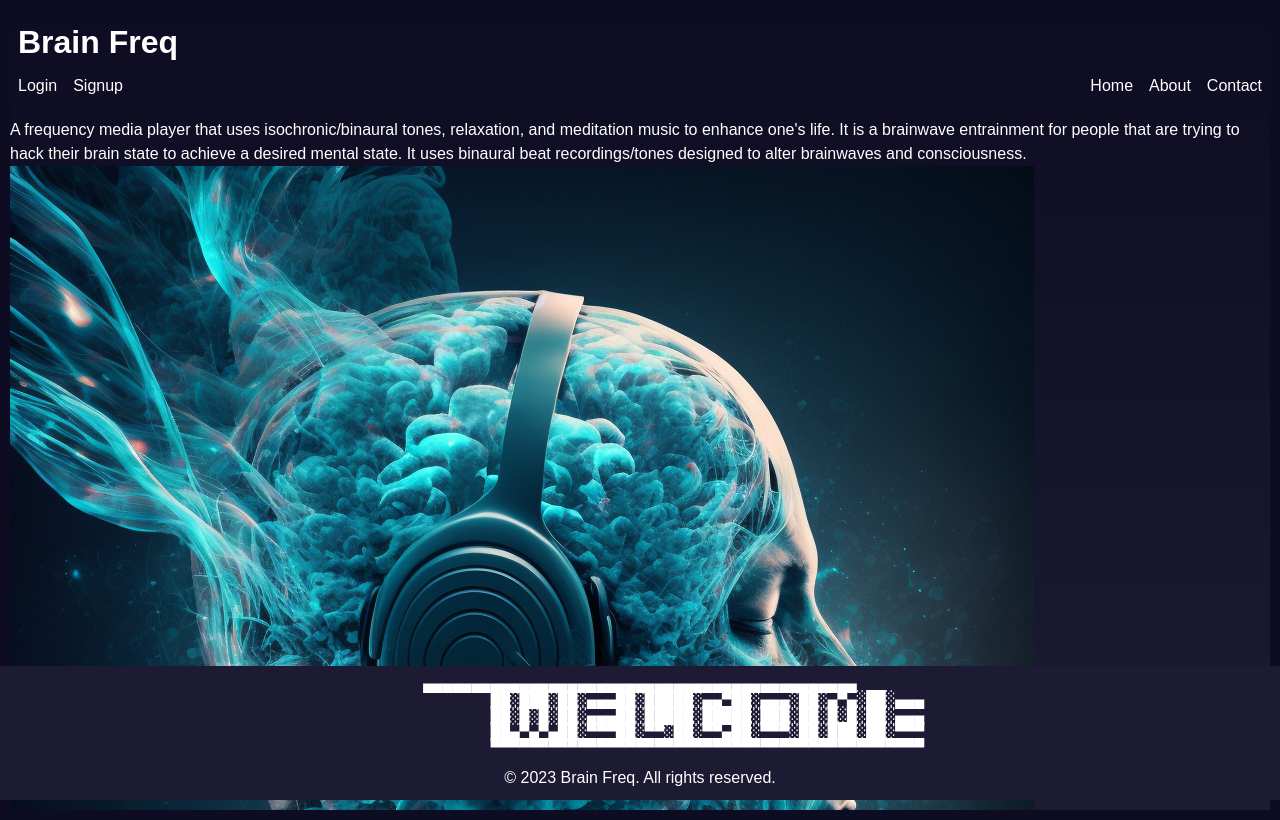
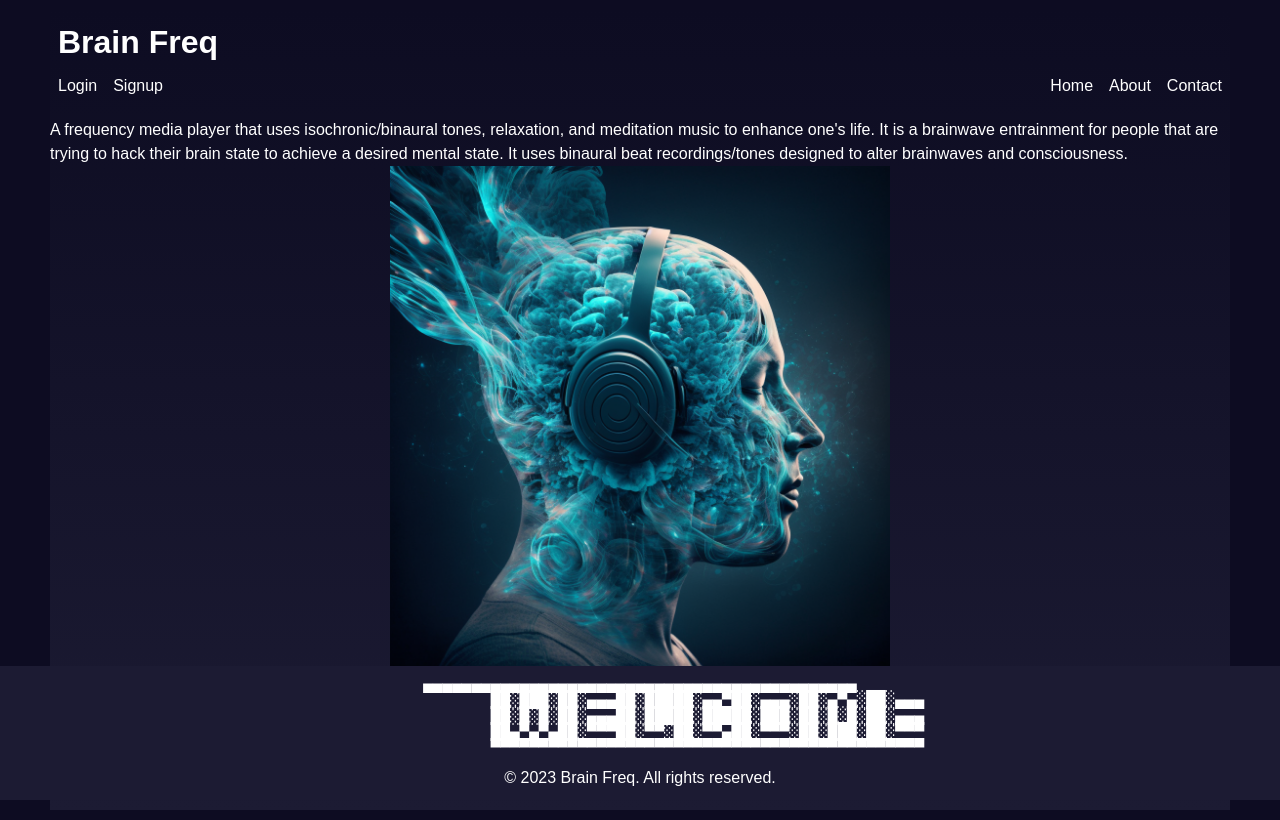
Before and after one commit to Bocabooii/Project-3, a React (Create React App) app in the folder brain_freq/client/: page /about in a window 1280 px wide. Built offline with nearby package versions, Linux system fonts and the light colour scheme.

Commit message:
css changes on aboutus

```diff
--- a/brain_freq/client/src/pages/About.js
+++ b/brain_freq/client/src/pages/About.js
@@ -10,8 +10,9 @@ const About = () => {
         <p>A frequency media player that uses isochronic/binaural tones, relaxation, and meditation music to enhance one's life. It is a brainwave entrainment for people that are trying to hack their brain state to achieve a desired mental state. It uses binaural beat recordings/tones designed to alter brainwaves and consciousness.
         </p>
       </div>
-      <img src="/images/binaural.png" />
-
+      <div class="image-wrap">
+        <img src="/images/binaural.png" />
+      </div>
     </Layout>
 
   );
--- a/brain_freq/client/src/styles/index.css
+++ b/brain_freq/client/src/styles/index.css
@@ -1,3 +1,7 @@
+@tailwind base;
+@tailwind components;
+@tailwind utilities;
+
 * {
   box-sizing: border-box;
 }
@@ -6,7 +10,8 @@ body {
   font-family: 'Poppins', sans-serif;
   background: #0d0c22;
   color: #FFF;
-  margin: 0 10px;
+  margin: 0 auto;
+  max-width: 1200px;
   padding: 10px;
 }
 
@@ -152,6 +157,8 @@ button svg {
   font-size: 2rem;
   font-weight: bold;
 }
-@tailwind base;
-@tailwind components;
-@tailwind utilities;
+
+.image-wrap {
+  max-width: 500px;
+  margin: 0 auto;
+}
```
